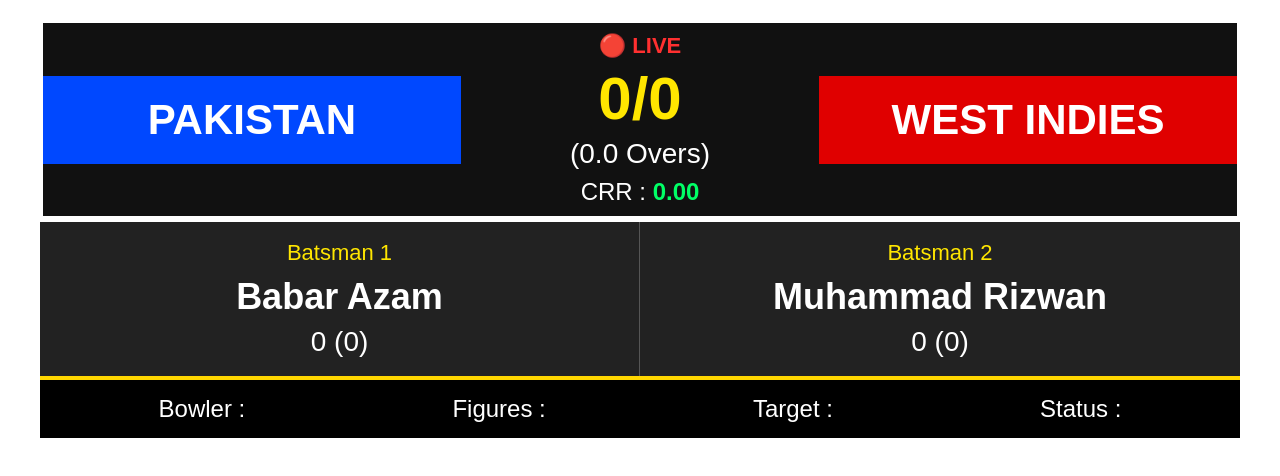
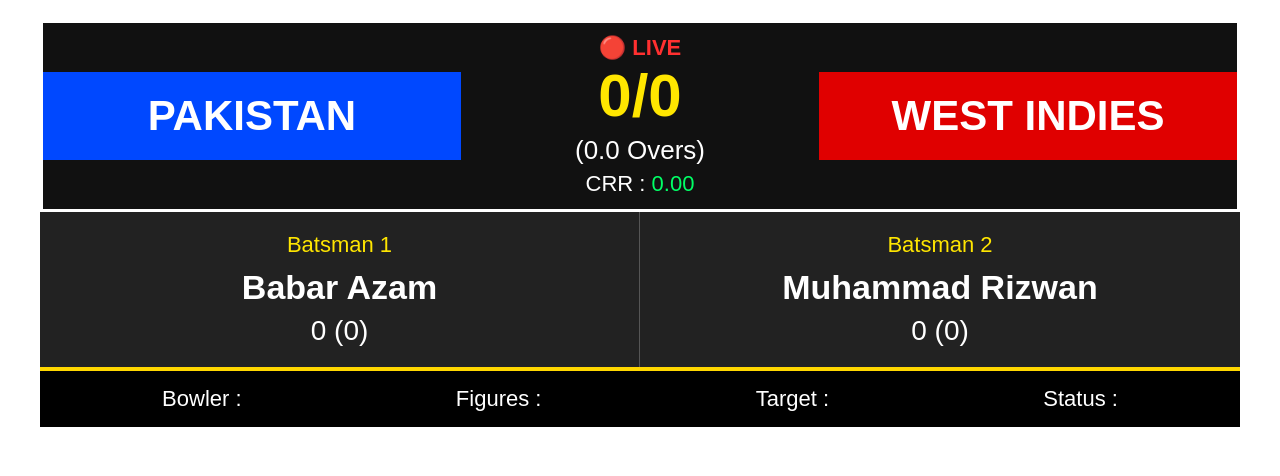
Before and after one commit to sabirali173-lgtm/cricket-scoreboard, a plain HTML site: page index.html in a window 1280 px wide. Drawn offline with Linux system fonts and the light colour scheme; no server answers.

Commit message:
Update style.css

```diff
--- a/style.css
+++ b/style.css
@@ -15,20 +15,18 @@ body{
     margin:20px auto;
 }
 
-/* TOP BAR */
-
 .top-bar{
     display:flex;
+    justify-content:space-between;
     align-items:center;
-    justify-content:space-between;
     background:#111;
     border:3px solid #fff;
 }
 
 .team{
     width:35%;
+    text-align:center;
     color:#fff;
-    text-align:center;
     font-size:42px;
     font-weight:bold;
     padding:20px;
@@ -48,7 +46,7 @@ body{
     background:#111;
     text-align:center;
     color:#fff;
-    padding:10px;
+    padding:12px;
 }
 
 .live{
@@ -66,41 +64,34 @@ body{
 
 .score{
     font-size:60px;
+    color:#ffe600;
     font-weight:bold;
-    color:#ffe600;
-    margin-top:5px;
 }
 
 .overs{
-    font-size:28px;
-    color:#fff;
+    font-size:26px;
     margin-top:5px;
 }
 
 .crr{
-    font-size:24px;
-    color:#fff;
-    margin-top:8px;
+    font-size:22px;
+    margin-top:5px;
 }
 
 .crr span{
     color:#00ff66;
-    font-weight:bold;
 }
-
-/* BATTING */
 
 .middle{
     display:flex;
     background:#222;
-    border-top:3px solid #fff;
 }
 
 .player{
     width:50%;
+    color:#fff;
     text-align:center;
-    color:#fff;
-    padding:18px;
+    padding:20px;
     border-right:1px solid #555;
 }
 
@@ -111,12 +102,12 @@ body{
 .title{
     color:#ffe600;
     font-size:22px;
-    margin-bottom:10px;
 }
 
 .player div:nth-child(2){
-    font-size:36px;
+    font-size:34px;
     font-weight:bold;
+    margin-top:10px;
 }
 
 .player div:nth-child(3){
@@ -124,17 +115,14 @@ body{
     margin-top:8px;
 }
 
-/* BOTTOM */
-
 .bottom{
     display:flex;
     justify-content:space-around;
-    align-items:center;
     background:#000;
     color:#fff;
-    font-size:24px;
     padding:15px;
     border-top:4px solid gold;
+    font-size:22px;
 }
 
 .bottom span{
```
